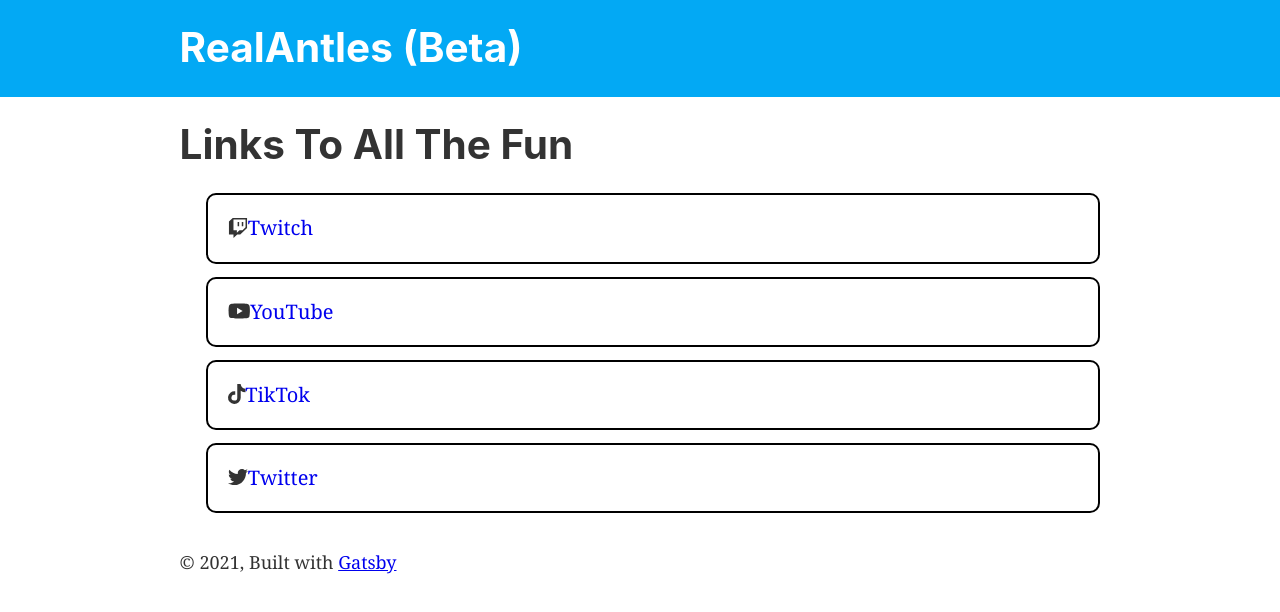
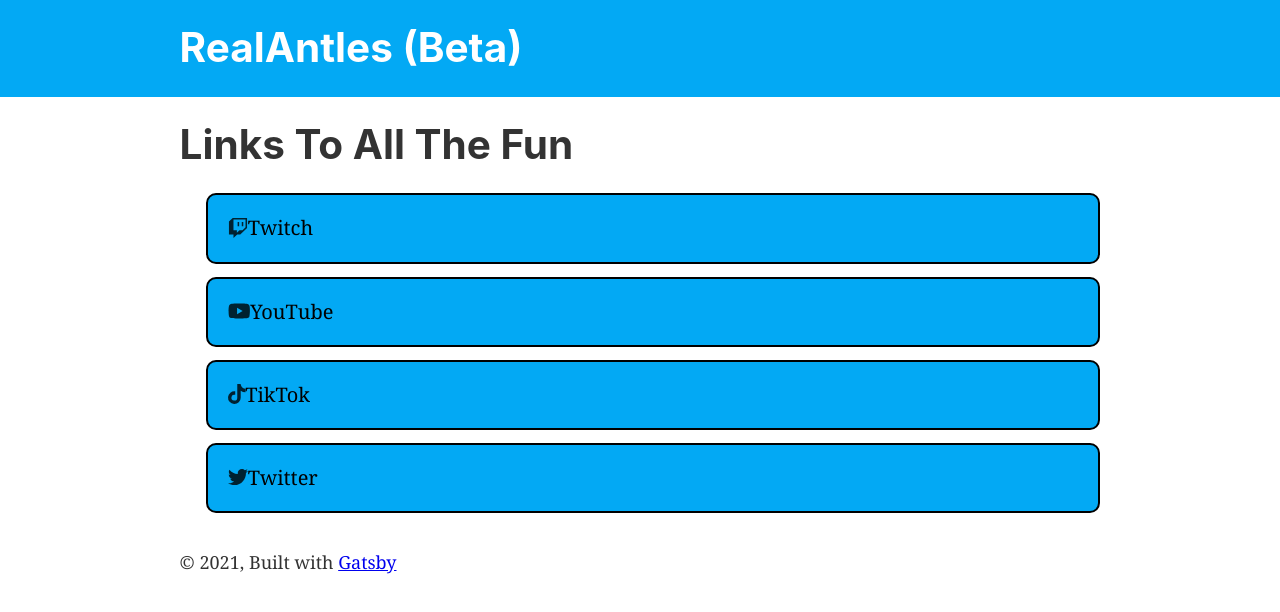
Before and after one commit to Antles/realantleslinks, a Gatsby site: page / in a window 1280 px wide. Built offline with nearby package versions, Linux system fonts and the light colour scheme; Gatsby itself is replaced by a stand-in of ours.

Commit message:
soo much css

```diff
--- a/src/components/layout.css
+++ b/src/components/layout.css
@@ -166,10 +166,12 @@
   border: 2px, solid #000 ;
   border-radius: 10px;
   padding: 20px;
+  background-color: #03A9F4;
 }
 .link {
   font-size: 20px;
   text-decoration: none;
+  color: #000;
 }
 button,
 input,
```
